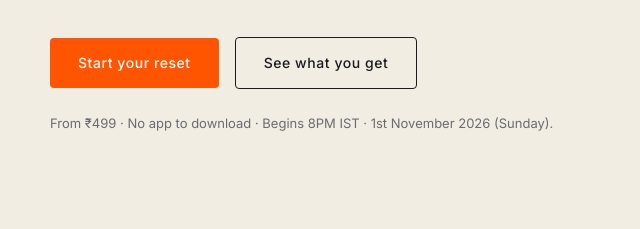
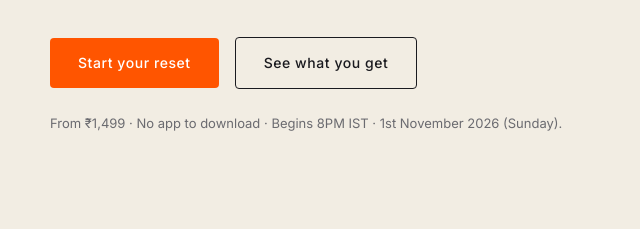
Before and after one commit to nudgecatalyst/deepsleep, a plain HTML site: page index.html in a window 1280 px wide. Shown: the part 871-1100 px from the top of the page, 2-642 px from the left. Drawn offline with Linux system fonts and the light colour scheme.

Commit message:
Update index.html

```diff
--- a/index.html
+++ b/index.html
@@ -798,7 +798,7 @@ const CONTENT = {
     lede: "SLEAP is a guided shutdown ritual for exhausted minds that can’t switch off. No theory. No fluff. Just a few powerful nudges over the next 5 evenings to help your nervous system finally slow down, so you wake up saying, “I finally slept like a baby today.”",
     primaryCta:   { label: "Start your reset",  href: "#enrol"  },
     secondaryCta: { label: "See what you get",  href: "#expect" },
-    priceNote: "From ₹499 · No app to download · Begins 8PM IST · 1st November 2026 (Sunday).",
+    priceNote: "From ₹1,499 · No app to download · Begins 8PM IST · 1st November 2026 (Sunday).",
     imageUrl: "https://images.unsplash.com/photo-1510632233616-88025944e960?auto=format&fit=crop&w=1200&q=80",
     imageAlt: "Deep sleep is not a luxury; it’s a return to ourselves.",
     imageCaption: "\"Deep sleep is not a luxury; it’s a return to ourselves.\""
@@ -979,7 +979,7 @@ const CONTENT = {
     eyebrow: "Built By Someone Who Needed It",
     title: "Why I built [em]SLEAP?[/em]",
     name: "SBD - Your Recovery Coach",
-    role: "Day-job at a defence deep-tech startup",
+    role: "Previously worked at a defence deep-tech startup",
     imageUrl: "https://lh3.googleusercontent.com/a/ACg8ocLmaate-9J0g00TA3s3jbC8Pvl9HLACh6jQoKtJHcCvdABjQNAZQQ=s576-c-no",
     imageAlt: "SBD, founder of SLEAP",
     paragraphs: [
@@ -1002,7 +1002,7 @@ const CONTENT = {
         featured: false, badge: "",
         name: "Self-Paced",
         subtitle: "The full five-night program on WhatsApp.",
-        currency: "Rs.", amount: "499",
+        currency: "₹", amount: "1,499",
         includes: [
           "5 evening sessions on WhatsApp at 8:00pm",
           "Audio/Visual notes in English",
@@ -1017,7 +1017,7 @@ const CONTENT = {
         featured: true, badge: "Recommended",
         name: "Guided",
         subtitle: "Self-paced Program + a 45-minute private call before night one.",
-        currency: "Rs.", amount: "1,499",
+        currency: "₹", amount: "3,499",
         includes: [
           "Everything in Self-Paced",
           "45-minute 1:1 sleep history call before start",
@@ -1052,7 +1052,7 @@ const CONTENT = {
       { q: "Is this a substitute for treating insomnia?",         a: "No. If you have been diagnosed with clinical insomnia, sleep apnoea, or another sleep disorder, this is a complement to your treatment, not a replacement. We say so in plain language in the welcome message." },
       { q: "What language is it in?",                             a: "Audio notes and visual cues are available in English only. The written content is in English. We are working on other languages for the next cohort. Tell us your preference at enrollment." },
       { q: "What if it does not work for me?",                    a: "Full refund within 14 days of starting if the program has not measurably moved your sleep. No questions, no friction, no form. One WhatsApp message and the money is back." },
-      { q: "Why charge so low?",                                  a: "Deep rest should not feel like a luxury available only to a few people paying premium wellness prices. The ₹499 is not the value of the transformation. It is the commitment fee to help you actually show up for the next 5 nights. And honestly, if SLEAP genuinely helps you wake up calmer, lighter, and deeply rested again, you can pay it forward for someone who you think needs it." },
+      { q: "Why charge so low?",                                  a: "Deep rest should not feel like a luxury available only to a few people paying premium wellness prices. The ₹1,499 is not the value of the transformation. It is the commitment fee to help you actually show up for the next 5 nights. And honestly, if SLEAP genuinely helps you wake up calmer, lighter, and deeply rested again, you can pay it forward for someone who you think needs it." },
       { q: "Why the name SLEAP?",                                 a: "Sleep, with a leap in the middle. It is what the five nights actually are: not a slow grind toward better habits, but a short, deliberate jump from the way you sleep now to the way your body already knows how to. Five evenings, one leap." }
     ],
     closingNote: "We would rather talk you out of it than disappoint you.",
```
